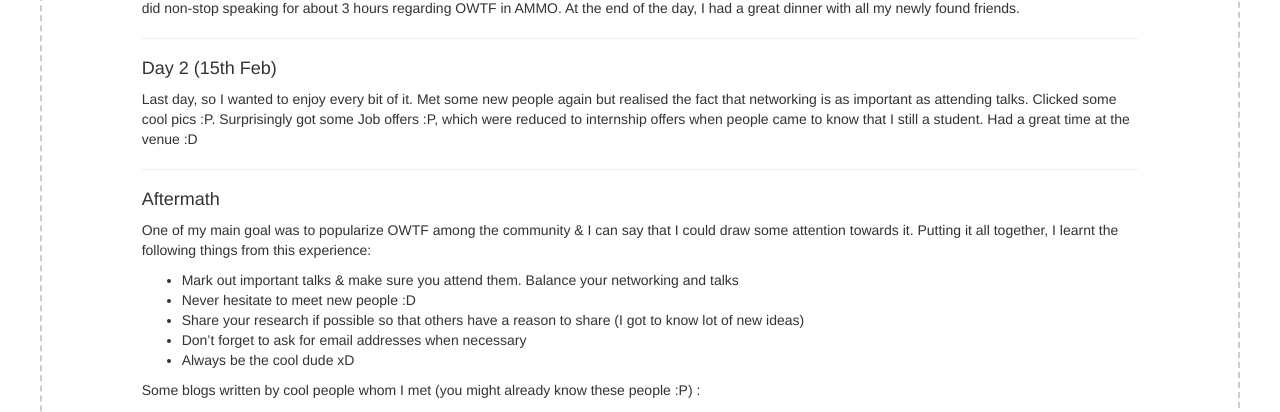
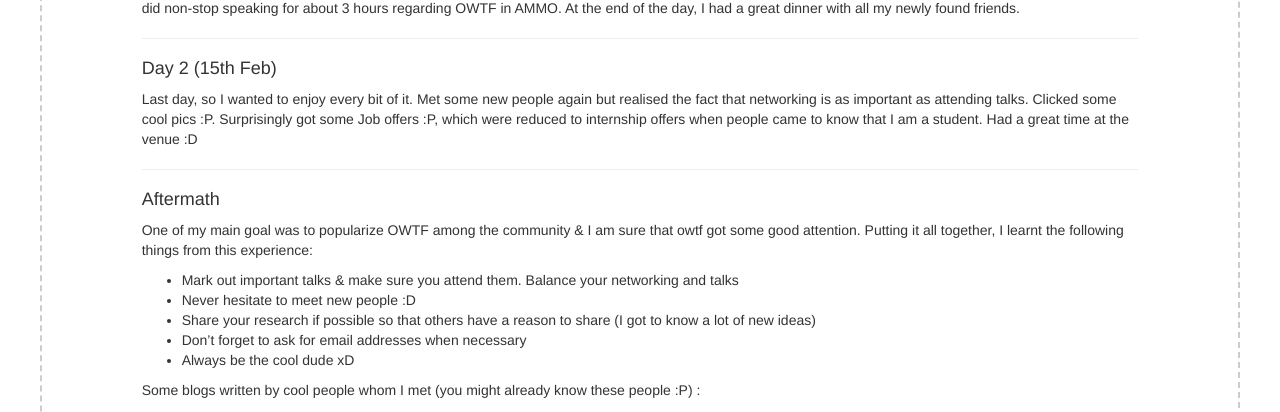
Before and after one commit to flabbergastedbd/tunnelshade.github.io, a Jekyll site: the page built from _posts/2014-02-22-awesome-nullcon-2014.markdown, in a window 1280 px wide. Shown: the part 712-1124 px from the top of the page. Built offline with Jekyll 4.4.1, drawn with Linux system fonts in a browser that asks for light colours; nearby versions of some CDN libraries; Markdown is read by kramdown in place of the engine named in the settings; comment, search, counter and statistics services are not loaded.

Commit message:
Fixed some typos and stuff

```diff
--- a/_posts/2014-02-22-awesome-nullcon-2014.markdown
+++ b/_posts/2014-02-22-awesome-nullcon-2014.markdown
@@ -35,17 +35,17 @@ ______
 
 Last day, so I wanted to enjoy every bit of it. Met some new people again but realised the fact that networking is as important as attending
 talks. Clicked some cool pics :P. Surprisingly got some Job offers :P, which were reduced to internship offers when people came to know that I
-still a student. Had a great time at the venue :D
+am a student. Had a great time at the venue :D
 
 ______
 #### Aftermath
 
-One of my main goal was to popularize OWTF among the community & I can say that I could draw some attention towards it. Putting it all together,
+One of my main goal was to popularize OWTF among the community & I am sure that owtf got some good attention. Putting it all together,
 I learnt the following things from this experience:
 
 + Mark out important talks & make sure you attend them. Balance your networking and talks
 + Never hesitate to meet new people :D
-+ Share your research if possible so that others have a reason to share (I got to know lot of new ideas)
++ Share your research if possible so that others have a reason to share (I got to know a lot of new ideas)
 + Don't forget to ask for email addresses when necessary
 + Always be the cool dude xD
 
```
